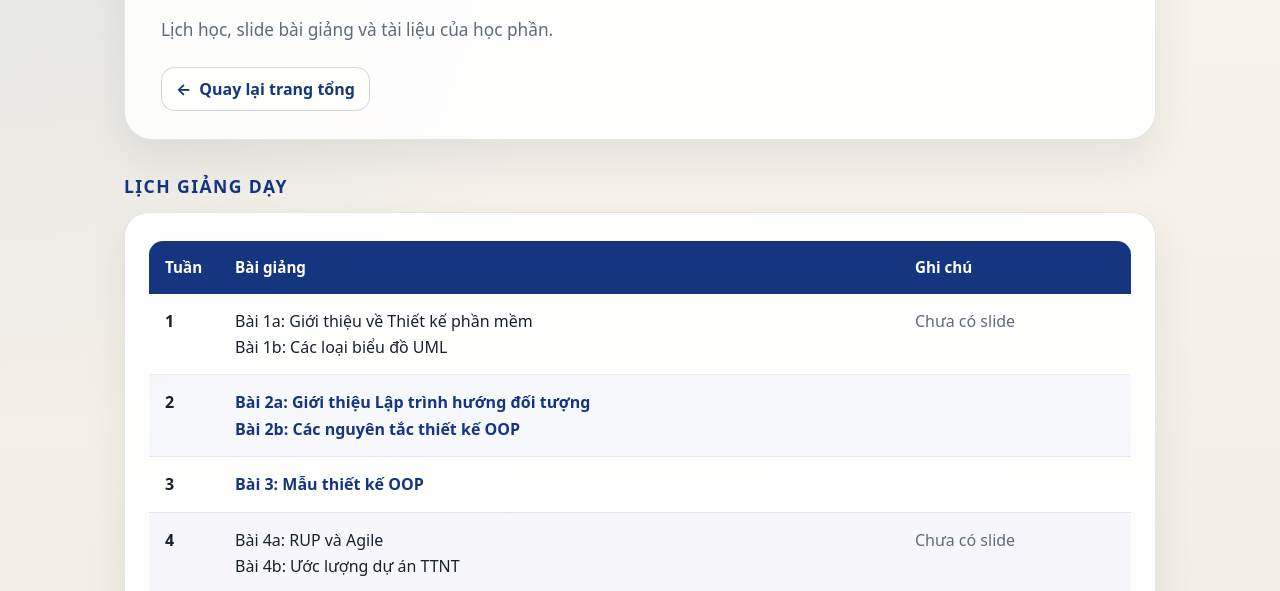
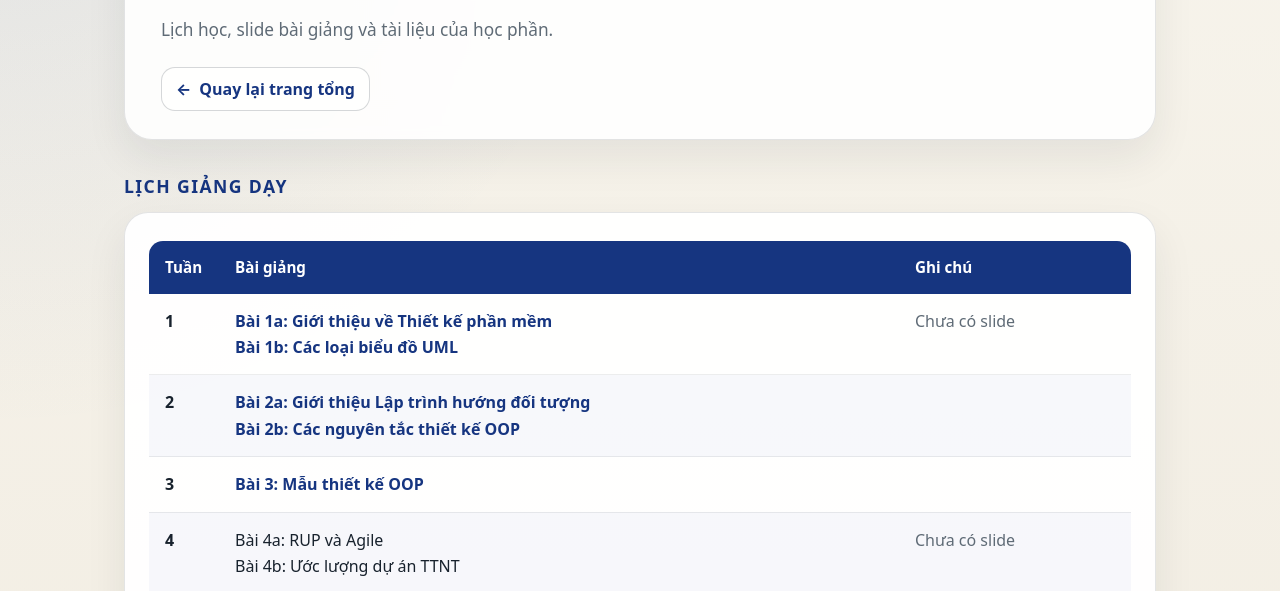
Before and after one commit to uet-iai-course/ai-system-engineering, a website: page 2526-2/index.html in a window 1280 px wide. Shown: the part 206-797 px from the top of the page. Drawn offline with Linux system fonts and the light colour scheme.

Commit message:
Update index.html

```diff
--- a/2526-2/index.html
+++ b/2526-2/index.html
@@ -47,8 +47,8 @@
               <tr>
                 <td>1</td>
                 <td>
-                  Bài 1a: Giới thiệu về Thiết kế phần mềm<br>
-                  Bài 1b: Các loại biểu đồ UML
+                  <a href="lecture-01a-introduction-to-software-design.html">Bài 1a: Giới thiệu về Thiết kế phần mềm</a><br>
+                  <a href="lecture-01b-uml-diagrams.html">Bài 1b: Các loại biểu đồ UML</a><br>
                 </td>
                 <td><span class="muted-text">Chưa có slide</span></td>
               </tr>
```
